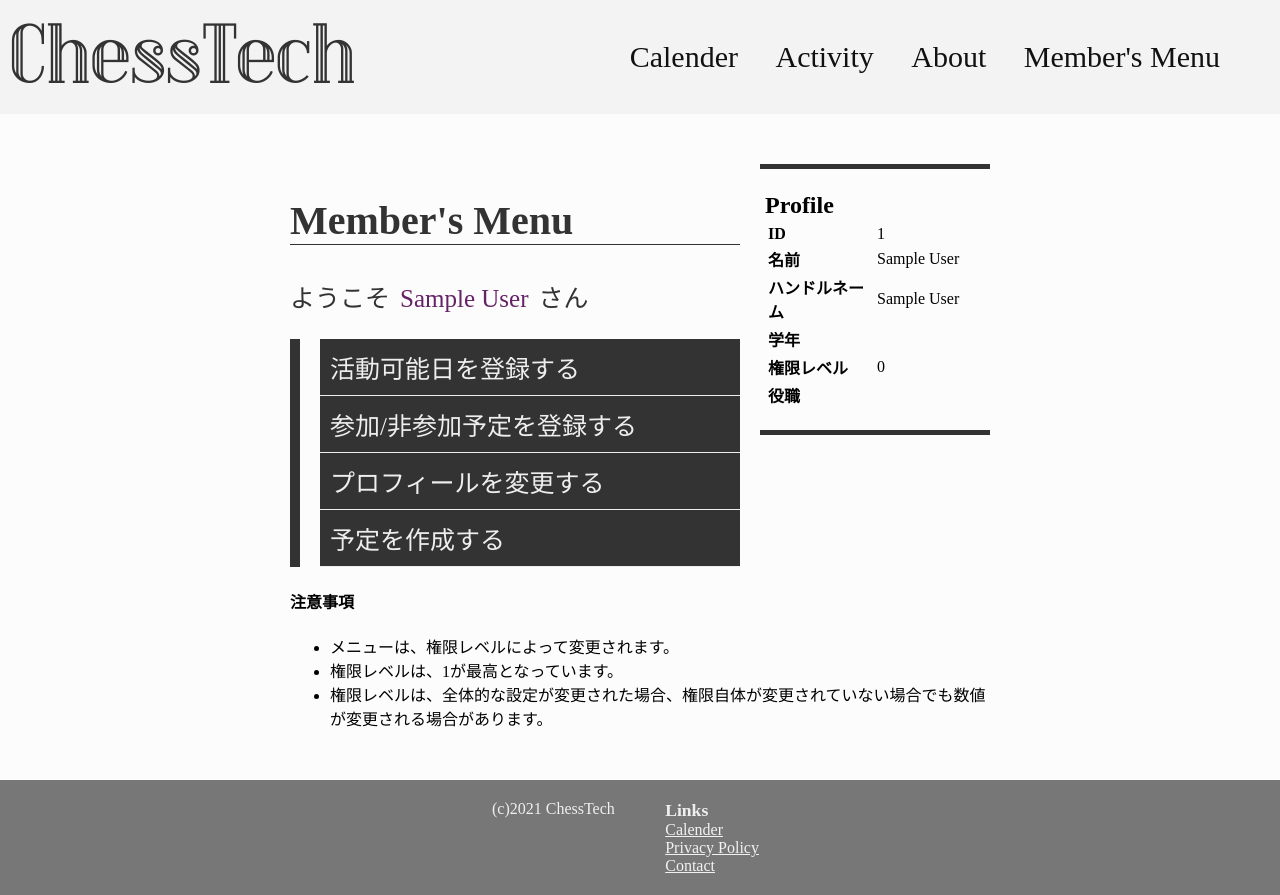
After one commit to grkon03/ChessTechWebsite, a PHP site: page /menu/ in a window 1280 px wide. The commit adds this page. Run offline with PHP 8.4, Linux system fonts and the light colour scheme; the visitor is signed in with stand-in values (Sample User, id 1); data that the repository does not hold is empty; some web fonts are replaced.

Commit message:
メンバーメニューページを少し作った

```diff
--- /dev/null
+++ b/php/css/main/menu/index.css
@@ -0,0 +1,76 @@
+/* for all */
+
+#main {
+    background: #fcfcfc;
+}
+
+@media screen and (max-width: 700px) {
+    /* for smartphone */
+}
+
+@media screen and (min-width: 701px) {
+    /* for pc */
+
+    #menu {
+        width: 700px;
+        margin: 50px auto;
+    }
+
+    #menu_main {
+        width: 450px;
+        float: left;
+        color: #333;
+    }
+
+    #menu_main h2 {
+        border-bottom: 1px solid #333;
+        font-size: 40px;
+    }
+
+    #menu_welcome {
+        font-size: 25px;
+    }
+
+    #menu_welcome #menu_welcome_name {
+        color: #626;
+        padding: 0 10px;
+    }
+
+    #menu_list {
+        padding-left: 20px;
+        border-left: 10px solid #333;
+    }
+
+    #menu_list .menu_list_item {
+        display: block;
+        color: #eee;
+        text-decoration: none;
+        background: #333;
+        width: 400px;
+        font-size: 25px;
+        padding: 10px;
+        border-bottom: 1px solid #eee;
+        cursor: pointer;
+    }
+
+    #menu_list .menu_list_item:hover {
+        background: #666;
+    }
+
+    #menu_profile {
+        width: 220px;
+        padding: 20px 5px;
+        border-top: 5px solid #333;
+        border-bottom: 5px solid #333;
+        float: right;
+    }
+
+    #menu_profile h2 {
+        margin: 3px 0;
+    }
+
+    #menu_profile #menu_profile_content table th, td {
+        text-align: left;
+        width: 50%;
+    }
+}
--- /dev/null
+++ b/php/menu/index.php
@@ -0,0 +1,136 @@
+<?php
+    session_start();
+    $id = $_SESSION["id"];
+
+    if ($id == "") {
+        header("Location: ./login.php");
+    }
+
+    require("../util/mysql.php");
+    $sql_util = new MYSQL_UTIL();
+
+    $member = $sql_util->GetMember($id);
+?>
+<!DOCTYPE html>
+<html lang="ja">
+    <head>
+        <meta charset="utf-8">
+        <meta name="description" content="東工大チェスサークルChessTechのホームページです。活動の記録や予定、お問い合わせはこちらからできます。">
+        <meta name="viewport" content="width=device-width, initial-scale=1">
+        <link href="./../css/setting.css" rel="stylesheet">
+        <link href="./../css/header.css" rel="stylesheet">
+        <link href="./../css/footer.css" rel="stylesheet">
+        <link href="./../css/main/menu/index.css" rel="stylesheet">
+        <script>console.log("prevent Google Chrome css Transition");</script>
+        <title>Member's Menu | 東工大チェスサークル ChessTech</title>
+    </head>
+    <body>
+        <header>
+            <?php
+                require("../template/header_template.php");
+                write_header(1);
+            ?>
+        </header>
+        <div id="main">
+            <div id="menu">
+                <div class="floatbox">
+                    <div id="menu_main">
+                        <h2>Member's Menu</h2>
+                        <p id="menu_welcome">
+                            ようこそ<span id="menu_welcome_name"><?php echo $member->handle_name; ?></span>さん
+                        </p>
+                        <div id="menu_list">
+                            <a class="menu_list_item">
+                                活動可能日を登録する
+                            </a>
+                            <a class="menu_list_item">
+                                参加/非参加予定を登録する
+                            </a>
+                            <a class="menu_list_item">
+                                プロフィールを変更する
+                            </a>
+                            <?php
+                                $auth = $member->authority;
+
+                                if ($autho <= 2) {
+
+                                }
+
+                                if ($auth <= 1) {
+                                    echo "<a class='menu_list_item'>";
+                                    echo "予定を作成する";
+                                    echo "</a>";
+                                }
+                            ?>
+                        </div>
+                    </div>
+                    <div id="menu_profile">
+                        <h2>Profile</h2>
+                        <div id="menu_profile_content">
+                            <table>
+                                <tbody>
+                                    <tr>
+                                        <th>ID</th>
+                                        <td>
+                                            <?php echo $member->id; ?>
+                                        </td>
+                                    </tr>
+                                    <tr>
+                                        <th>名前</th>
+                                        <td>
+                                            <?php echo $member->name; ?>
+                                        </td>
+                                    </tr>
+                                    <tr>
+                                        <th>ハンドルネーム</th>
+                                        <td>
+                                            <?php echo $member->handle_name; ?>
+                                        </td>
+                                    </tr>
+                                    <tr>
+                                        <th>学年</th>
+                                        <td>
+                                            <?php echo $member->grade; ?>
+                                        </td>
+                                    </tr>
+                                    <tr>
+                                        <th>権限レベル</th>
+                                        <td>
+                                            <?php echo $member->authority; ?>
+                                        </td>
+                                    </tr>
+                                    <tr>
+                                        <th>役職</th>
+                                        <td>
+                                            <?php echo $member->position; ?>
+                                        </td>
+                                    </tr>
+                                </tbody>
+                            </table>
+                        </div>
+                    </div>
+                </div>
+                <div id="menu_caution">
+                    <h4>注意事項</h4>
+                    <ul>
+                        <li>
+                            メニューは、権限レベルによって変更されます。
+                        </li>
+                        <li>
+                            権限レベルは、1が最高となっています。
+                        </li>
+                        <li>
+                            権限レベルは、全体的な設定が変更された場合、権限自体が変更されていない場合でも数値が変更される場合があります。
+                        </li>
+                    </ul>
+                </div>
+            </div>
+        </div>
+        <footer>
+            <?php
+                require("../template/footer_template.php");
+                write_footer(1);
+            ?>
+        </footer>
+    </body>
+</html>
--- a/php/template/header_template.php
+++ b/php/template/header_template.php
@@ -25,7 +25,7 @@
                     <a href="">About</a>
                 </div>
                 <div class="header_menu_item">
-                    <a href="./menu/">Member's Menu</a>
+                    <a href="{$pl}menu/">Member's Menu</a>
                 </div>
             </div>
         </div>
```
